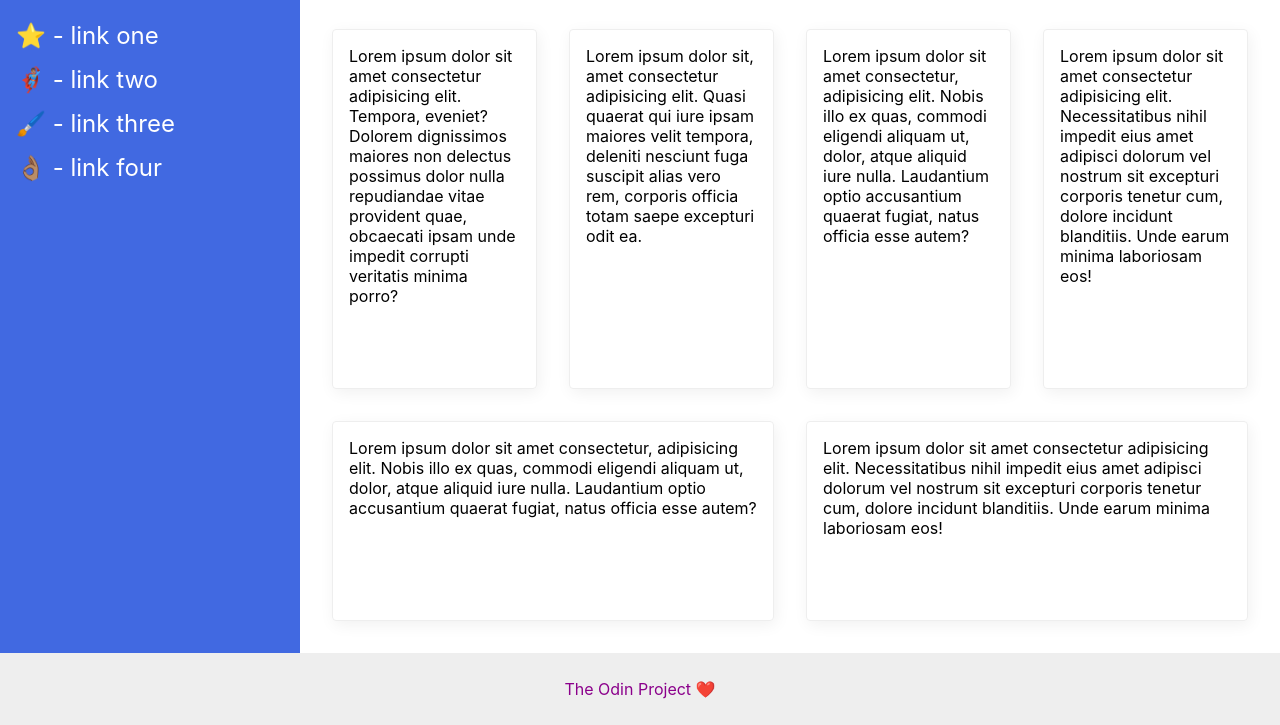
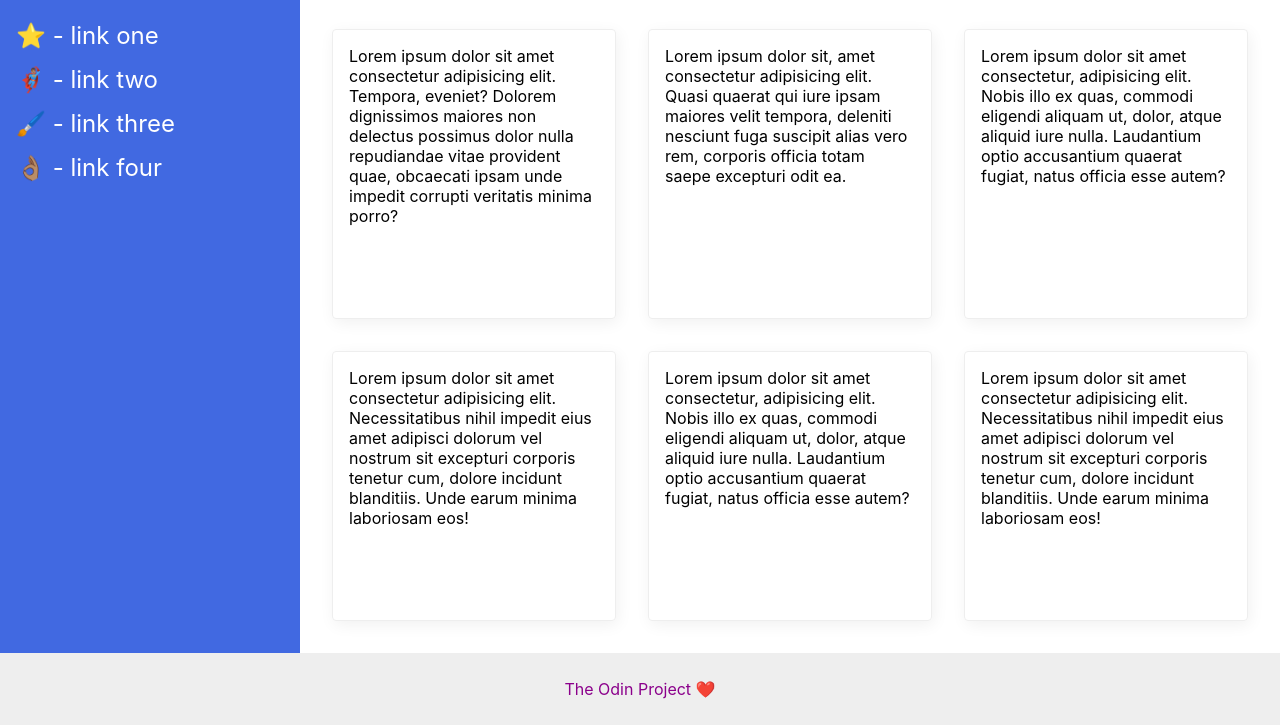
Before and after one commit to salmgr87/odin-flex-07-flex-layout-2, a plain HTML site: page index.html in a window 1280 px wide. Shown: the part 75-800 px from the top of the page. Drawn offline with Linux system fonts and the light colour scheme.

Commit message:
Format cards

```diff
--- a/style.css
+++ b/style.css
@@ -48,7 +48,7 @@ body {
   border: 1px solid #eee;
   box-shadow: 2px 4px 16px rgba(0,0,0,.06);
   border-radius: 4px;
-  flex: 1 1 150px;
+  flex: 1 1 250px;
   margin: 16px;
   padding: 16px;
 }
```
